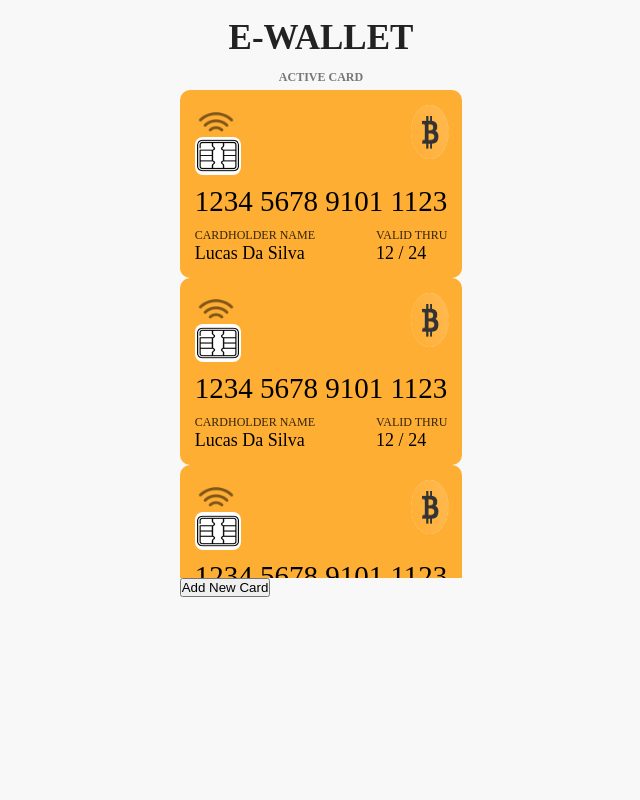
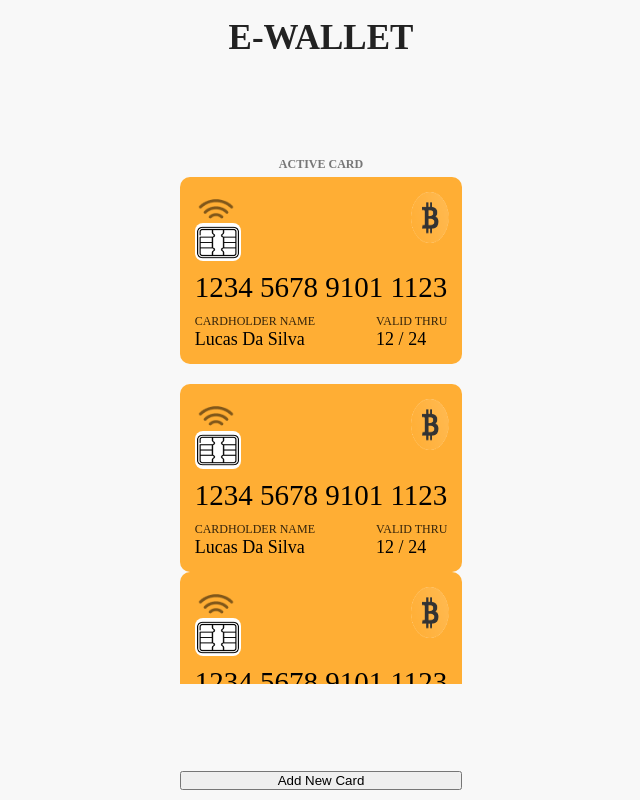
Before and after one commit to dylanR96/Projekt-i-grupp-react-basgrupp-7, a React (Vite) app: page / in a window 1280 px wide. Shown: the whole page, without its empty margins (319-959 px from the left). Built offline with nearby package versions, Linux system fonts and the light colour scheme.

Commit message:
Added more style to the main page

```diff
--- a/src/components/Card/Card.jsx
+++ b/src/components/Card/Card.jsx
@@ -18,7 +18,7 @@ function Card({ card }) {
       <img
         className="bankVendor"
         alt={card.bankVendor}
-        src={`/public/icons/${card.bankVendor}.png`}
+        src={`/icons/${card.bankVendor}.png`}
       />
 
       <div className="card__number__box">
--- a/src/components/Card/card.css
+++ b/src/components/Card/card.css
@@ -27,7 +27,7 @@
   top: 15px;
   right: 0px;
   width: 51px;
-  height: 54px;
+  height: 51px;
 }
 
 .signal {
--- a/src/pages/Cards-page/cards.css
+++ b/src/pages/Cards-page/cards.css
@@ -1,3 +1,9 @@
+.e__wallet_section {
+  display: flex;
+  flex-direction: column;
+  justify-content: space-between;
+}
+
 .cards__h1 {
   text-align: center;
   font-weight: 700;
@@ -19,3 +25,8 @@
   max-height: 300px;
   overflow-y: scroll;
 }
+.e__wallet__container {
+  display: flex;
+  flex-direction: column;
+  gap: 20px;
+}
```
